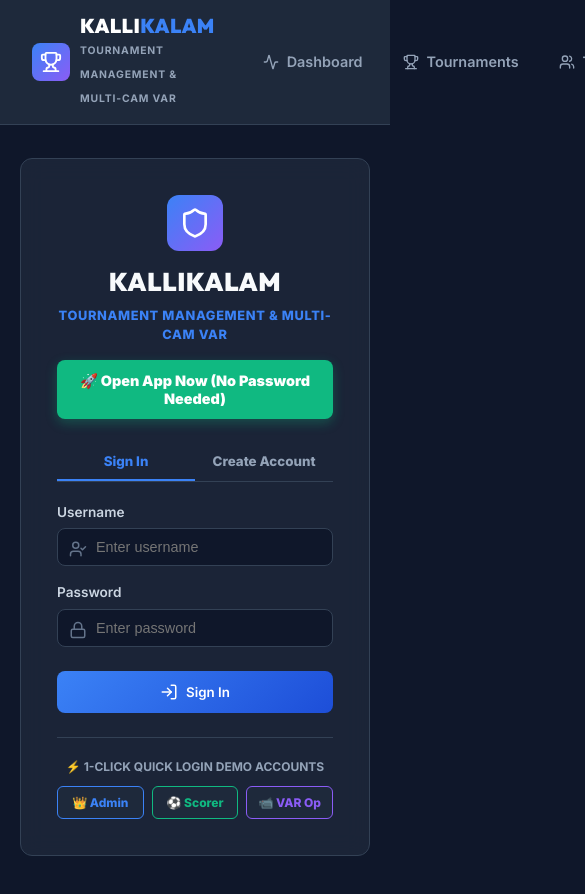
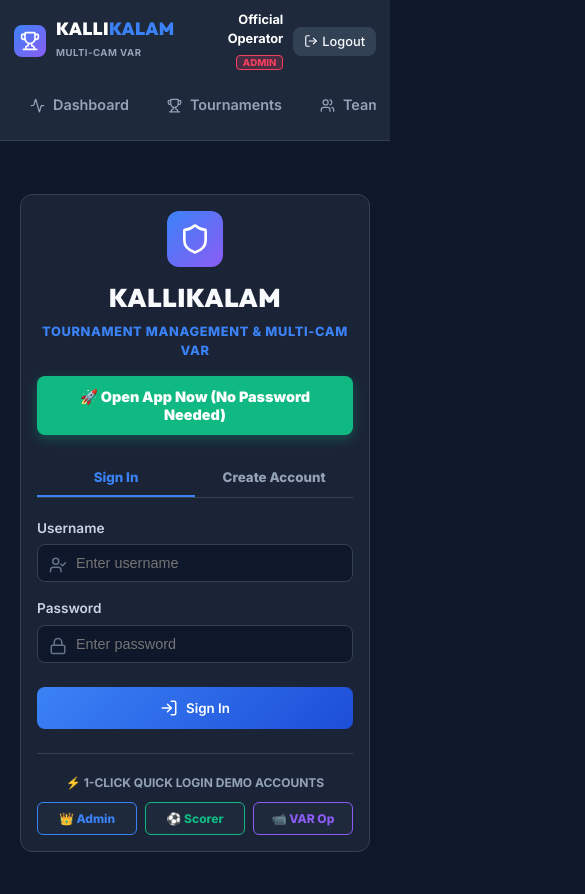
Before and after one commit to jayakrishnanx/tournament-var-system, a React (Vite) app in the folder frontend/: page /login in a window 390 px wide. Shown: the top 894 px of the page, 585 px wide, since content can reach past the window. Built offline with nearby package versions, Linux system fonts and the light colour scheme.

Commit message:
Optimize CSS and responsive grid layouts for iPhone and Android devices

```diff
--- a/frontend/src/components/Navbar.jsx
+++ b/frontend/src/components/Navbar.jsx
@@ -27,64 +27,45 @@ export const Navbar = () => {
   });
 
   return (
-    <nav style={{
+    <nav className="nav-container" style={{
       display: 'flex',
       alignItems: 'center',
       justifyContent: 'space-between',
-      padding: '16px 32px',
+      padding: '12px 24px',
       backgroundColor: '#1e293b',
       borderBottom: '1px solid #334155',
       position: 'sticky',
       top: 0,
       zIndex: 50
     }}>
-      <div style={{ display: 'flex', alignItems: 'center', gap: '32px' }}>
-        <Link to="/" style={{ display: 'flex', alignItems: 'center', gap: '10px' }}>
+      <div style={{ display: 'flex', alignItems: 'center', justifyContent: 'space-between', width: '100%', gap: '16px' }}>
+        <Link to="/" style={{ display: 'flex', alignItems: 'center', gap: '10px', flexShrink: 0 }}>
           <div style={{
             background: 'linear-gradient(135deg, #3b82f6, #8b5cf6)',
-            padding: '8px',
+            padding: '6px',
             borderRadius: '8px',
             display: 'flex'
           }}>
-            <Trophy size={22} color="white" />
+            <Trophy size={20} color="white" />
           </div>
           <div>
-            <span style={{ fontFamily: 'Outfit', fontWeight: '900', fontSize: '1.25rem', color: 'white', display: 'block', lineHeight: 1, letterSpacing: '0.02em' }}>
+            <span style={{ fontFamily: 'Outfit', fontWeight: '900', fontSize: '1.1rem', color: 'white', display: 'block', lineHeight: 1, letterSpacing: '0.02em' }}>
               KALLI<span style={{ color: '#3b82f6' }}>KALAM</span>
             </span>
-            <span style={{ fontSize: '0.65rem', color: '#94a3b8', letterSpacing: '0.08em', fontWeight: '700' }}>
-              TOURNAMENT MANAGEMENT & MULTI-CAM VAR
+            <span style={{ fontSize: '0.6rem', color: '#94a3b8', letterSpacing: '0.05em', fontWeight: '700' }}>
+              MULTI-CAM VAR
             </span>
           </div>
         </Link>
 
-        {user && (
-          <div style={{ display: 'flex', alignItems: 'center', gap: '8px' }}>
-            <Link to="/" style={navItemStyle('/')}>
-              <Activity size={16} /> Dashboard
-            </Link>
-            <Link to="/tournaments" style={navItemStyle('/tournaments')}>
-              <Trophy size={16} /> Tournaments
-            </Link>
-            <Link to="/teams" style={navItemStyle('/teams')}>
-              <Users size={16} /> Teams
-            </Link>
-            <Link to="/matches" style={navItemStyle('/matches')}>
-              <Calendar size={16} /> Matches
-            </Link>
-          </div>
-        )}
-      </div>
-
-      <div>
         {user ? (
-          <div style={{ display: 'flex', alignItems: 'center', gap: '16px' }}>
+          <div style={{ display: 'flex', alignItems: 'center', gap: '10px' }}>
             <div style={{ textAlign: 'right' }}>
-              <div style={{ fontSize: '0.85rem', fontWeight: '700', color: 'white' }}>{user.username}</div>
+              <div style={{ fontSize: '0.8rem', fontWeight: '700', color: 'white' }}>{user.username}</div>
               <span style={{
-                fontSize: '0.65rem',
+                fontSize: '0.6rem',
                 fontWeight: '800',
-                padding: '2px 8px',
+                padding: '1px 6px',
                 borderRadius: '4px',
                 backgroundColor: user.role === 'ADMIN' ? 'rgba(244, 63, 94, 0.2)' : user.role === 'SCORER' ? 'rgba(16, 185, 129, 0.2)' : 'rgba(139, 92, 246, 0.2)',
                 color: user.role === 'ADMIN' ? '#f43f5e' : user.role === 'SCORER' ? '#10b981' : '#8b5cf6',
@@ -96,17 +77,34 @@ export const Navbar = () => {
             <button
               onClick={handleLogout}
               className="btn-secondary"
-              style={{ display: 'flex', alignItems: 'center', gap: '6px', padding: '8px 12px' }}
+              style={{ display: 'flex', alignItems: 'center', gap: '4px', padding: '6px 10px', fontSize: '0.8rem' }}
             >
-              <LogOut size={16} /> Logout
+              <LogOut size={14} /> Logout
             </button>
           </div>
         ) : (
-          <Link to="/login" className="btn-primary" style={{ display: 'inline-flex', alignItems: 'center', gap: '8px' }}>
-            <Shield size={16} /> Sign In
+          <Link to="/login" className="btn-primary" style={{ display: 'inline-flex', alignItems: 'center', gap: '6px', padding: '6px 12px', fontSize: '0.8rem' }}>
+            <Shield size={14} /> Sign In
           </Link>
         )}
       </div>
+
+      {user && (
+        <div className="nav-links" style={{ display: 'flex', alignItems: 'center', gap: '6px', marginTop: '4px' }}>
+          <Link to="/" style={navItemStyle('/')}>
+            <Activity size={15} /> Dashboard
+          </Link>
+          <Link to="/tournaments" style={navItemStyle('/tournaments')}>
+            <Trophy size={15} /> Tournaments
+          </Link>
+          <Link to="/teams" style={navItemStyle('/teams')}>
+            <Users size={15} /> Teams
+          </Link>
+          <Link to="/matches" style={navItemStyle('/matches')}>
+            <Calendar size={15} /> Matches
+          </Link>
+        </div>
+      )}
     </nav>
   );
 };
--- a/frontend/src/components/ScorerConsole.jsx
+++ b/frontend/src/components/ScorerConsole.jsx
@@ -103,7 +103,7 @@ export const ScorerConsole = ({ match, onUpdate }) => {
           <Award size={18} color="#10b981" /> Official Scorer Dashboard - Rapid Score Adjust
         </h3>
 
-        <div style={{ display: 'grid', gridTemplateColumns: '1fr 1fr', gap: '20px' }}>
+        <div className="responsive-grid-2">
           {/* Home Team Score Controls */}
           <div style={{ backgroundColor: '#0f172a', padding: '20px', borderRadius: '12px', border: '1px solid #334155' }}>
             <div style={{ fontWeight: '800', fontSize: '1.1rem', color: '#f8fafc', marginBottom: '4px' }}>
--- a/frontend/src/components/VarOperatorStation.jsx
+++ b/frontend/src/components/VarOperatorStation.jsx
@@ -146,7 +146,7 @@ export const VarOperatorStation = ({ match, incidents = [], onUpdate }) => {
           </span>
         </div>
 
-        <div style={{ display: 'grid', gridTemplateColumns: 'repeat(3, 1fr)', gap: '10px', fontSize: '0.75rem' }}>
+        <div className="responsive-grid-3" style={{ fontSize: '0.75rem' }}>
           <div style={{ backgroundColor: '#1e293b', padding: '8px 12px', borderRadius: '6px', border: '1px solid #334155' }}>
             <span style={{ color: '#f8fafc', fontWeight: '700', display: 'block' }}>📹 Cam 1 Common URL:</span>
             <code style={{ color: '#10b981', wordBreak: 'break-all', display: 'block', fontWeight: '800' }}>rtmp://{streamHost}:1935/live/cam1</code>
@@ -166,7 +166,7 @@ export const VarOperatorStation = ({ match, incidents = [], onUpdate }) => {
       </div>
 
       {/* 1. Live WebRTC 3-Camera Monitor */}
-      <div style={{ display: 'grid', gridTemplateColumns: 'repeat(3, 1fr)', gap: '16px', marginBottom: '24px' }}>
+      <div className="responsive-grid-3" style={{ marginBottom: '24px' }}>
         <HlsPlayer src={`http://${streamHost}:8888/live/cam1/index.m3u8`} fallbackUrl={`http://${streamHost}:8888/${matchCode}/cam1/index.m3u8`} label="CAM 1 (Left Angle)" />
         <HlsPlayer src={`http://${streamHost}:8888/live/cam2/index.m3u8`} fallbackUrl={`http://${streamHost}:8888/${matchCode}/cam2/index.m3u8`} label="CAM 2 (Main Center)" />
         <HlsPlayer src={`http://${streamHost}:8888/live/cam3/index.m3u8`} fallbackUrl={`http://${streamHost}:8888/${matchCode}/cam3/index.m3u8`} label="CAM 3 (Right Angle)" />
--- a/frontend/src/index.css
+++ b/frontend/src/index.css
@@ -80,6 +80,67 @@ button:disabled {
   box-shadow: 0 10px 25px -5px rgba(59, 130, 246, 0.15);
 }
 
+/* Responsive Grids & Layout Utilities */
+.responsive-grid-3 {
+  display: grid;
+  grid-template-columns: repeat(3, 1fr);
+  gap: 16px;
+}
+
+.responsive-grid-2 {
+  display: grid;
+  grid-template-columns: repeat(2, 1fr);
+  gap: 16px;
+}
+
+.flex-wrap-responsive {
+  display: flex;
+  flex-wrap: wrap;
+  gap: 10px;
+}
+
+/* Mobile Media Queries for iPhone / Android */
+@media (max-width: 768px) {
+  .responsive-grid-3,
+  .responsive-grid-2 {
+    grid-template-columns: 1fr !important;
+    gap: 12px !important;
+  }
+
+  .nav-container {
+    padding: 10px 14px !important;
+    flex-direction: column !important;
+    align-items: stretch !important;
+    gap: 10px !important;
+  }
+
+  .nav-links {
+    overflow-x: auto !important;
+    white-space: nowrap !important;
+    width: 100% !important;
+    padding-bottom: 6px !important;
+    -webkit-overflow-scrolling: touch;
+  }
+
+  .mobile-stack {
+    flex-direction: column !important;
+    align-items: stretch !important;
+    gap: 12px !important;
+  }
+
+  .mobile-full-width {
+    width: 100% !important;
+  }
+
+  .digital-score {
+    font-size: 2.4rem !important;
+  }
+
+  .glass-panel {
+    padding: 16px !important;
+  }
+}
+
 /* Scoreboard display */
 .digital-score {
   font-family: var(--font-heading);
```
Also changed, not shown: frontend/src/pages/PublicScoreboard.jsx (+14 -13 lines).
